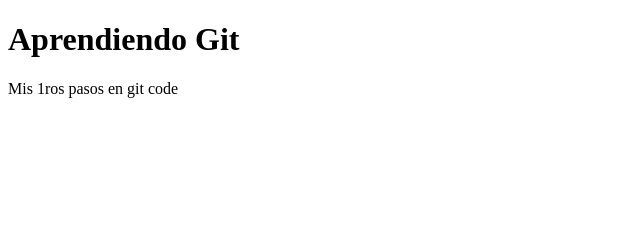
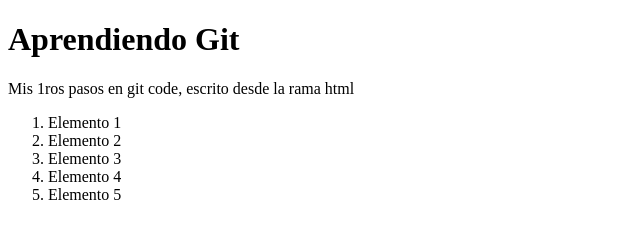
Before and after one commit to MWorkShopz2021/git, a plain HTML site: page index.html in a window 1280 px wide. Shown: the whole page, without its empty margins (0-640 px from the left). Drawn offline with Linux system fonts and the light colour scheme.

Commit message:
Agregando index.js al index.html

```diff
--- a/index.html
+++ b/index.html
@@ -8,6 +8,14 @@
 </head>
 <body>
     <h1>Aprendiendo Git</h1>
-    <p>Mis 1ros pasos en git code</p>
+    <p>Mis 1ros pasos en git code, escrito desde la rama html</p>
+    <ol>
+        <li>Elemento 1</li>
+        <li>Elemento 2</li>
+        <li>Elemento 3</li>
+        <li>Elemento 4</li>
+        <li>Elemento 5</li>
+    </ol>
+    <script src="index.js"></script>
 </body>
 </html>
```
